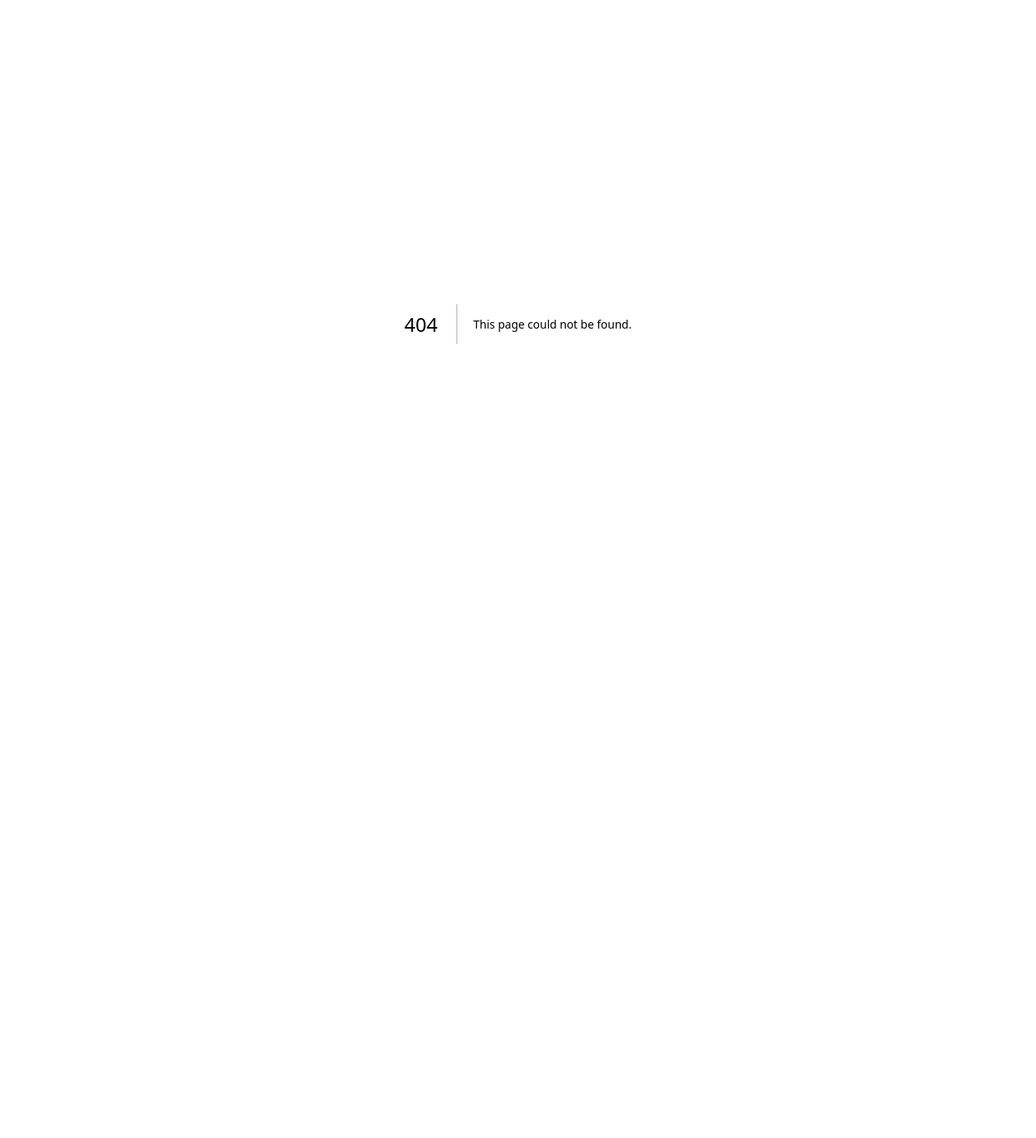
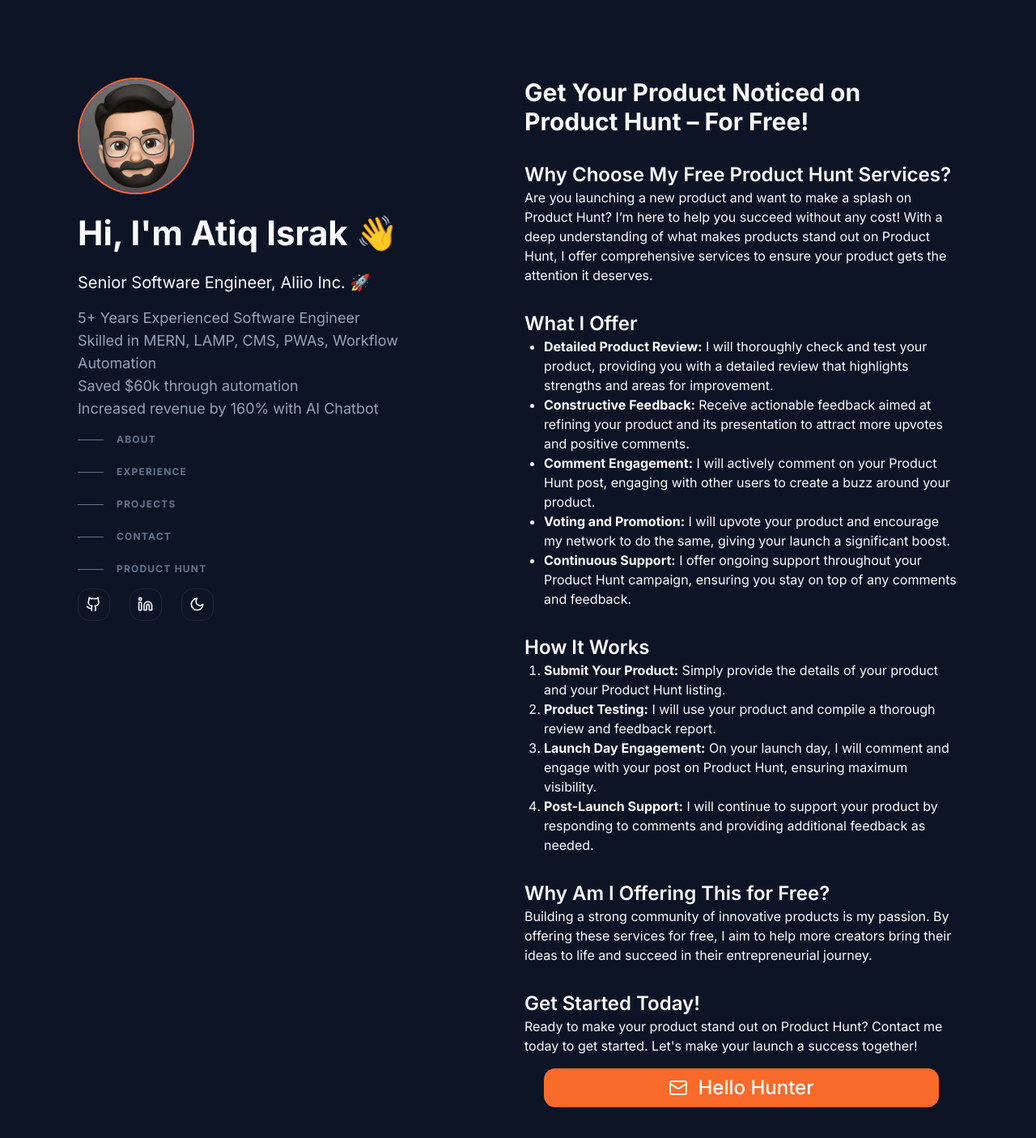
Before and after one commit to atiqisrak/atiqisrak-portfolio, a Next.js app: page /producthunter in a window 1280 px wide. Before the commit this address had no page. Shown: the top 1406 px of the page at 81% size. Before the commit the page ends 800 px from the top, so only its background shows below. Built offline with nearby package versions, Linux system fonts and the light colour scheme.

Commit message:
updated producthunt

```diff
--- /dev/null
+++ b/app/producthunter/page.tsx
@@ -0,0 +1,117 @@
+"use client";
+import Head from "next/head";
+import Nav from "@/components/Nav";
+import Footer from "@/components/Footer";
+import { Inter } from "next/font/google";
+import About from "@/components/About";
+import ExpCard from "@/components/ExpCards";
+import Projects from "@/components/Projects";
+import Contact from "@/components/Contact";
+import { useEffect, useRef } from "react";
+import { Button } from "@/components/ui/button";
+import { Mail } from "lucide-react";
+
+const inter = Inter({ subsets: ["latin"] });
+
+export default function ProductHunter() {
+  const auraRef = useRef<HTMLDivElement>(null);
+
+  useEffect(() => {
+    const updateAuraPosition = (e: MouseEvent) => {
+      if (auraRef.current) {
+        auraRef.current.style.setProperty("--mouse-x", `${e.clientX}px`);
+        auraRef.current.style.setProperty("--mouse-y", `${e.clientY}px`);
+      }
+    };
+    window.addEventListener("pointermove", updateAuraPosition);
+
+    return () => {
+      window.removeEventListener("pointermove", updateAuraPosition);
+    };
+  }, []);
+  return (
+    <>
+      <Head>
+        <style jsx global>{`
+          body {
+            font-family: "${inter.style.fontFamily}";
+          }
+        `}</style>
+      </Head>
+      <div className="mx-auto min-h-screen max-w-screen-xl px-6 py-12 md:px-12 md:py-20 lg:px-24 lg:py-0">
+        <div ref={auraRef} className="mouse-aura" />
+        <div className="lg:flex lg:justify-between lg:gap-4">
+          <Nav />
+          <main className="flex flex-col pt-6 lg:pt-24 lg:w-1/2 lg:py-24 gap-8">
+            <h1 className="text-3xl font-bold">Get Your Product Noticed on Product Hunt – For Free!</h1>
+            <section>
+              <h2 className="text-2xl font-semibold">Why Choose My Free Product Hunt Services?</h2>
+              <p>Are you launching a new product and want to make a splash on Product Hunt? I’m here to help you succeed without any cost! With a deep understanding of what makes products stand out on Product Hunt, I offer comprehensive services to ensure your product gets the attention it deserves.</p>
+            </section>
+            <section>
+              <h2 className="text-2xl font-semibold">What I Offer</h2>
+              <ul className="list-disc pl-6">
+                <li>
+                  <strong>Detailed Product Review:</strong> I will thoroughly check and test your product, providing you with a detailed review that highlights strengths and areas for improvement.
+                </li>
+                <li>
+                  <strong>Constructive Feedback:</strong> Receive actionable feedback aimed at refining your product and its presentation to attract more upvotes and positive comments.
+                </li>
+                <li>
+                  <strong>Comment Engagement:</strong> I will actively comment on your Product Hunt post, engaging with other users to create a buzz around your product.
+                </li>
+                <li>
+                  <strong>Voting and Promotion:</strong> I will upvote your product and encourage my network to do the same, giving your launch a significant boost.
+                </li>
+                <li>
+                  <strong>Continuous Support:</strong> I offer ongoing support throughout your Product Hunt campaign, ensuring you stay on top of any comments and feedback.
+                </li>
+              </ul>
+            </section>
+            <section>
+              <h2 className="text-2xl font-semibold">How It Works</h2>
+              <ol className="list-decimal pl-6">
+                <li><strong>Submit Your Product:</strong> Simply provide the details of your product and your Product Hunt listing.</li>
+                <li><strong>Product Testing:</strong> I will use your product and compile a thorough review and feedback report.</li>
+                <li><strong>Launch Day Engagement:</strong> On your launch day, I will comment and engage with your post on Product Hunt, ensuring maximum visibility.</li>
+                <li><strong>Post-Launch Support:</strong> I will continue to support your product by responding to comments and providing additional feedback as needed.</li>
+              </ol>
+            </section>
+            <section>
+              <h2 className="text-2xl font-semibold">Why Am I Offering This for Free?</h2>
+              <p>Building a strong community of innovative products is my passion. By offering these services for free, I aim to help more creators bring their ideas to life and succeed in their entrepreneurial journey.</p>
+            </section>
+            <section>
+              <h2 className="text-2xl font-semibold">Get Started Today!</h2>
+              <p>Ready to make your product stand out on Product Hunt? Contact me today to get started. Let's make your launch a success together!</p>
+
+
+              {/* <p><strong>Contact Information:</strong></p>
+            <p>Email: <a href="mailto:atiqisrak@gmail.com">atiqisrak@gmail.com</a></p>
+            <p>LinkedIn: <a href="https://linkedin.com/in/atiq-israk" target="_blank" rel="noopener noreferrer">linkedin.com/in/atiq-israk</a></p>
+            <p>Portfolio: <a href="https://atiqisrak.vercel.app" target="_blank" rel="noopener noreferrer">atiqisrak.vercel.app</a></p> */}
+
+              <div className="flex flex-row justify-center items-center gap-4 lg:px-6 mb-4 mt-4">
+                <a
+                  href="mailto:atiqisrak@gmail.com"
+                  target="_blank"
+                  rel="noopener noreferrer"
+                  className="hover:cursor-pointer w-full"
+                >
+                  <Button variant={"default"} className="w-full h-full">
+                    <div className="flex flex-row items-center">
+                      <Mail className="dark:text-white text-muted h-6 w-6" />
+                      <p className="ml-3 text-2xl dark:text-white text-muted">
+                        Hello Hunter
+                      </p>
+                    </div>
+                  </Button>
+                </a>
+              </div>
+            </section>
+          </main>
+        </div>
+      </div>
+    </>
+  );
+}
--- a/components/Nav.tsx
+++ b/components/Nav.tsx
@@ -16,13 +16,15 @@
     "experience",
     "projects",
     "contact",
+    "Product Hunt",
   ]);
 
   const navItems: NavItem[] = [
-    { name: "About", href: "#about" },
-    { name: "Experience", href: "#experience" },
-    { name: "Projects", href: "#projects" },
-    { name: "Contact", href: "#contact" },
+    { name: "About", href: "/#about" },
+    { name: "Experience", href: "/#experience" },
+    { name: "Projects", href: "/#projects" },
+    { name: "Contact", href: "/#contact" },
+    { name: "Product Hunt", href: "/producthunter" },
   ];
 
   const getNavItemClasses = (href: string) => {
```
